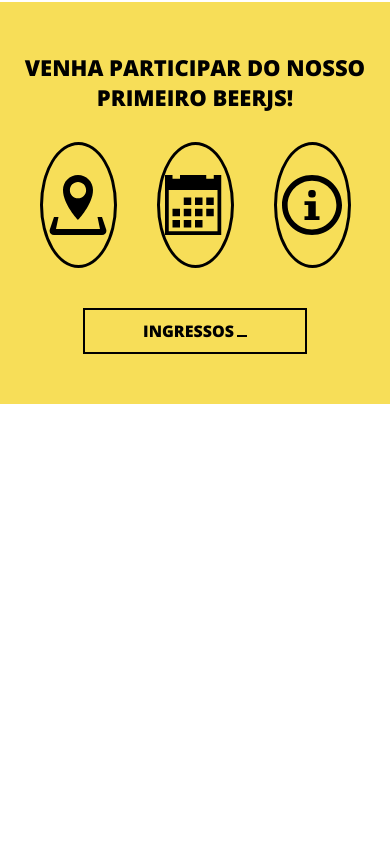
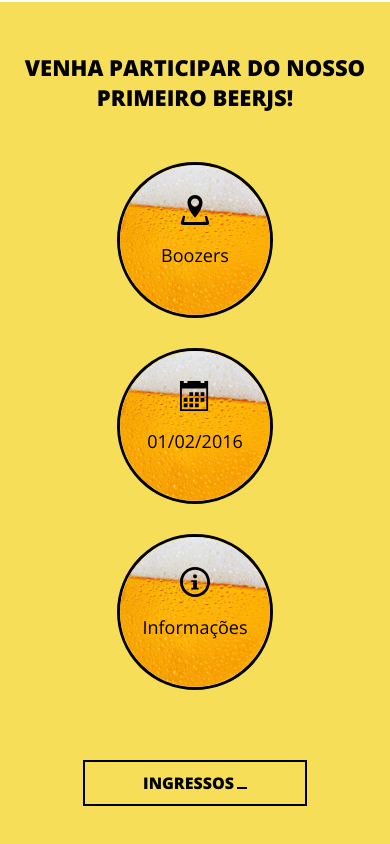
Before and after one commit to carlosxjm/beerjs, a plain HTML site: page index.html in a window 390 px wide. Shown: the part 842-1686 px from the top of the page. Before the commit the page ends 1246 px from the top, so only its background shows below. Drawn offline with nearby package versions, Linux system fonts and the light colour scheme.

Commit message:
feat(informations): Responsive

```diff
--- a/index.html
+++ b/index.html
@@ -4,7 +4,7 @@
 		<title>BeerJS - Initial commit</title>
 		<meta name="Description" content="Evento BeerJS, desenvolvimento, javascript, cerveja e afins">
 		<meta name="viewport" content="width=device-width, initial-scale=1.0">
-		<link rel="stylesheet" type="text/css" href="main.css">
+		<link rel="stylesheet" type="text/css" href="main.min.css">
 		<link href="https://fonts.googleapis.com/css?family=Open+Sans:300,800" rel="stylesheet">
 	</head>
 	<body>
--- a/main.css
+++ b/main.css
@@ -105,6 +105,7 @@
 	justify-content: center;
 	padding-left: 0;
 }
+
 .informations-list li{
 	cursor: pointer;
 	text-align: center;
@@ -129,6 +130,7 @@
 	background-image: url('bg-beer.jpg');
 	background-size: 100%;
 	z-index: 0;
+	border-radius: 50%;
 }
 
 .informations-list li span{
@@ -140,8 +142,8 @@
 	transition: .3s;
 	font-size: 0px;
 	z-index: 1;
+}
 
-}
 .informations-list li svg{
 	width: 60px;
 	display: block;
@@ -164,11 +166,54 @@
 }
 
 .informations-list li:hover:after{
-	height: calc(100%);
+	height: 100%;
 }
 
-@media(max-width: 550px) {
+
+@media(max-width: 550px){
+
+	.informations .title{
+		margin-bottom: 50px;
+	}
+
+	.informations .informations-list{
+		justify-content: center;
+		align-items: center;
+		flex-direction: column;
+	}
+
+	.informations .informations-list li{
+		margin-bottom: 30px;
+		width: 150px;
+		height: 150px;
+	}
+
+	.informations-list li svg{
+		width: 30px;
+		top: 30%;
+	}
+
+	.informations-list li a span{
+		font-size: 18px;
+		color: #000;
+	}
+
+	.informations-list li:after{
+		height: 100%;
+		animation-name: swing;
+		animation-duration: 1s;
+		animation-delay: 1s;
+		animation-direction: alternate;
+		animation-iteration-count: infinite;
+	}
+
 	.informations .title{
 		font-size: 22px;
 	}
 }
+
+
+@keyframes swing {
+	0%{ transform: rotate(5deg); }
+	100%{ transform: rotate(-5deg);  }
+}
```
Also changed, not shown: main.min.css (added).
